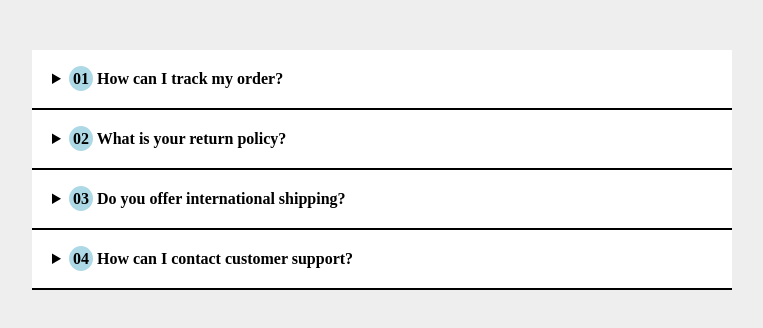
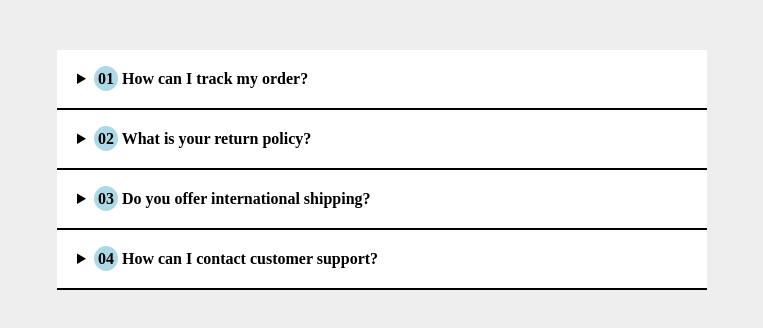
Before and after one commit to JaviCalonge/Dropdown-Menu, a plain HTML site: page index.html in a window 1280 px wide. Shown: the whole page, without its empty margins (258-1021 px from the left). Drawn offline with Linux system fonts and the light colour scheme.

Commit message:
Change main width clamp()

```diff
--- a/style.css
+++ b/style.css
@@ -4,7 +4,7 @@ body {
 }
 
 main {
-  width: clamp(300px, 100%, 700px);
+  width: clamp(200px, 100%, 650px);
   margin: 50px auto;
   background-color: #fff;
 }
```
